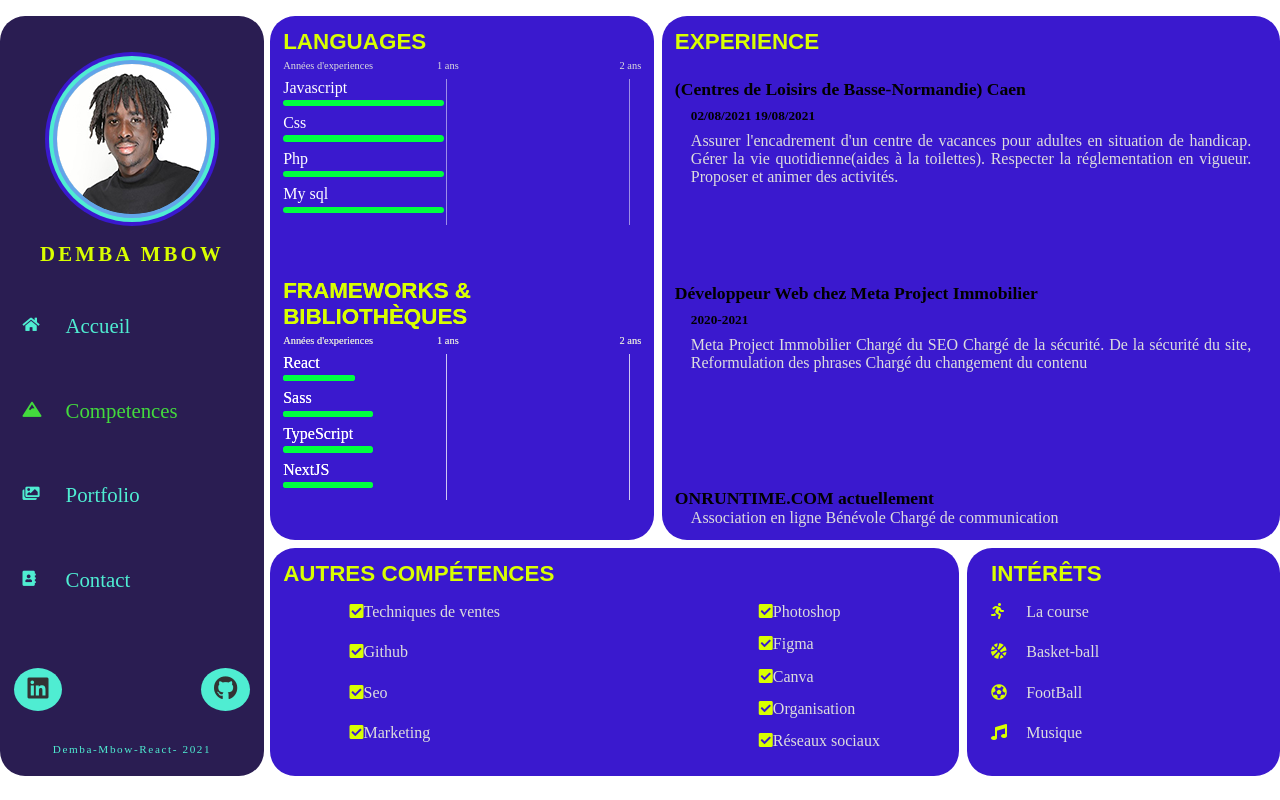
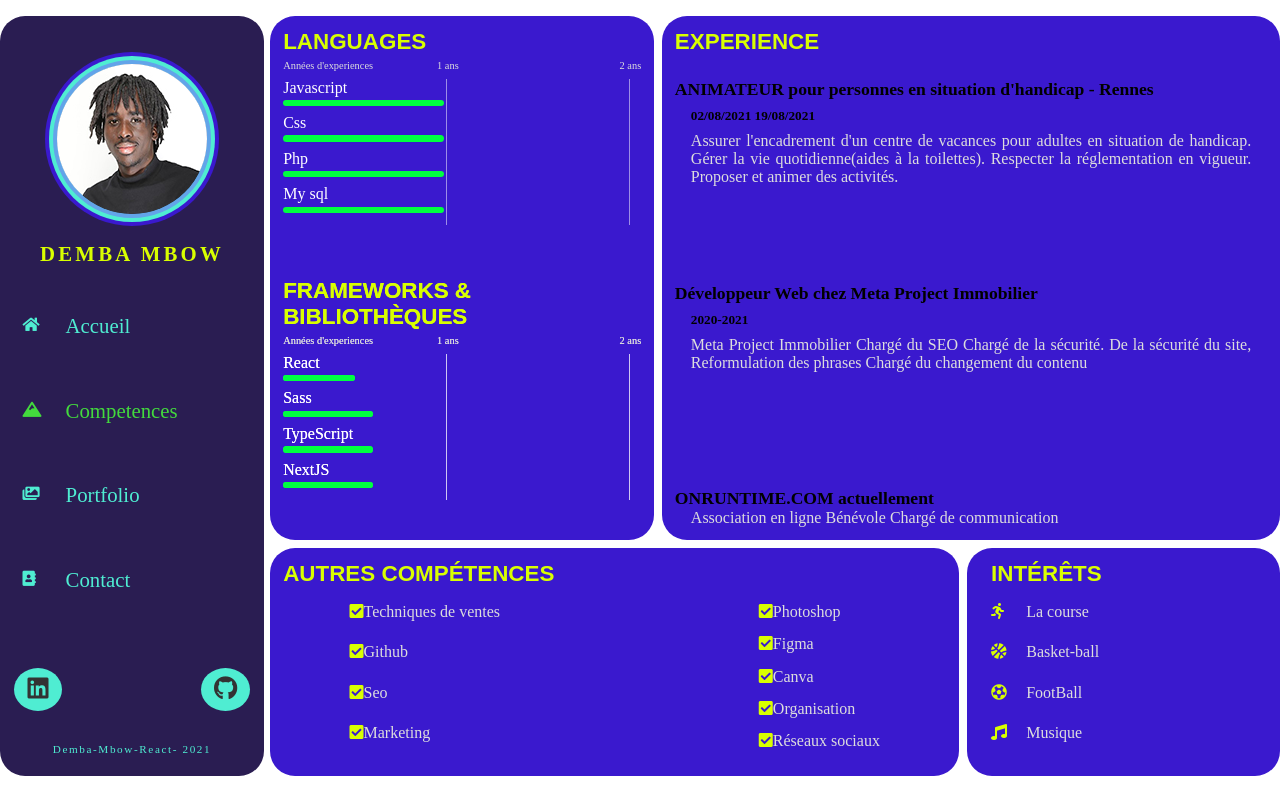
Before and after one commit to DembaMBOW/react-cv, a React (Create React App) app: page /competences in a window 1280 px wide. Built offline with nearby package versions, Linux system fonts and the light colour scheme; a web font is replaced by a local one.

Commit message:
changement_exp_h4

```diff
--- a/src/components/knowledges/Experience.js
+++ b/src/components/knowledges/Experience.js
@@ -5,7 +5,7 @@ const Experience = () => {
         <div className="experience">
             <h3>Experience</h3>
             <div className="xp-1">
-                <h4> (Centres de Loisirs de Basse-Normandie) Caen </h4>
+                <h4> ANIMATEUR pour personnes en situation d'handicap - Rennes</h4>
                 <h5>02/08/2021 19/08/2021</h5>
                 <p>
                 Assurer l'encadrement d'un centre de vacances pour adultes en situation de handicap.
```
